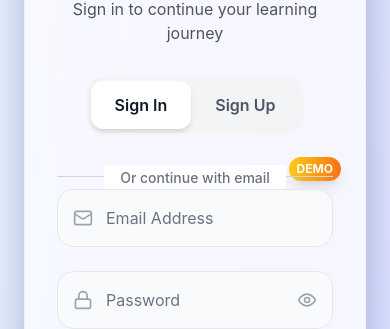
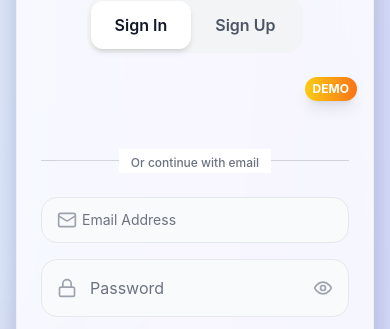
Before and after one commit to ChikamsoChidebe/SkillForge, a React (Vite) app: page /auth in a window 390 px wide. Shown: the part 952-1281 px from the top of the page. Built offline with nearby package versions, Linux system fonts and the light colour scheme; no server answers; the database is empty; what @hashgraph/sdk, groq-sdk would draw is missing.

Commit message:
More Updates

```diff
--- a/src/components/atoms/GoogleSignInButton.jsx
+++ b/src/components/atoms/GoogleSignInButton.jsx
@@ -123,13 +123,14 @@ const GoogleSignInButton = ({
         onClick={handleFallbackClick}
         disabled={disabled || isLoading}
         className={`
-          w-full flex items-center justify-center space-x-3 px-6 py-3
+          w-full flex items-center justify-center space-x-2 sm:space-x-3 px-4 sm:px-6 py-3 sm:py-4
           bg-white dark:bg-gray-800 border-2 border-gray-300 dark:border-gray-600
-          rounded-xl font-medium text-gray-700 dark:text-gray-200
+          rounded-xl font-medium text-sm sm:text-base text-gray-700 dark:text-gray-200
           hover:bg-gray-50 dark:hover:bg-gray-700 hover:border-gray-400 dark:hover:border-gray-500
           focus:outline-none focus:ring-2 focus:ring-blue-500 focus:border-transparent
           disabled:opacity-50 disabled:cursor-not-allowed
           transition-all duration-200 shadow-sm hover:shadow-md
+          min-h-[48px] touch-manipulation
           ${(!isInitialized || isLoading) ? 'opacity-100' : 'opacity-0 absolute inset-0'}
         `}
       >
@@ -140,8 +141,8 @@ const GoogleSignInButton = ({
           </>
         ) : (
           <>
-            <Chrome className="w-5 h-5 text-blue-500" />
-            <span>{buttonText}</span>
+            <Chrome className="w-4 h-4 sm:w-5 sm:h-5 text-blue-500 flex-shrink-0" />
+            <span className="truncate">{buttonText}</span>
           </>
         )}
       </motion.button>
--- a/src/pages/Auth.jsx
+++ b/src/pages/Auth.jsx
@@ -303,8 +303,8 @@ const Auth = () => {
       </header>
 
       {/* Main Content */}
-      <div className="relative z-10 max-w-7xl mx-auto px-6 py-12">
-        <div className="grid lg:grid-cols-2 gap-16 items-center">
+      <div className="relative z-10 max-w-7xl mx-auto px-4 sm:px-6 py-8 sm:py-12">
+        <div className="grid lg:grid-cols-2 gap-8 lg:gap-16 items-center">
 
           {/* Left Side - Hero Content */}
           <motion.div
@@ -419,7 +419,7 @@ const Auth = () => {
           >
             <div className="absolute -inset-4 bg-gradient-to-r from-blue-500/20 via-purple-500/20 to-indigo-500/20 rounded-3xl blur-xl" />
 
-            <div className="relative bg-white/80 dark:bg-gray-900/80 backdrop-blur-xl rounded-3xl border border-gray-200/50 dark:border-gray-700/50 shadow-2xl p-8 lg:p-10">
+            <div className="relative bg-white/80 dark:bg-gray-900/80 backdrop-blur-xl rounded-3xl border border-gray-200/50 dark:border-gray-700/50 shadow-2xl p-6 sm:p-8 lg:p-10">
 
               {/* Form Header */}
               <div className="text-center mb-8">
@@ -474,23 +474,25 @@ const Auth = () => {
               </div>
 
               {/* Google Sign-In */}
-              <div className="space-y-4">
+              <div className="space-y-4 mb-6">
+                <div className="w-full">
                   <GoogleSignInButton
                     mode={mode}
                     onSuccess={handleGoogleSuccess}
                     onError={handleGoogleError}
                     disabled={isLoading}
                     size="large"
-                  className="w-full"
+                    className="w-full min-h-[48px]"
                   />
+                </div>
 
                 {/* Divider */}
-                <div className="relative flex items-center justify-center my-6">
+                <div className="relative flex items-center justify-center my-4 sm:my-6">
                   <div className="absolute inset-0 flex items-center">
                     <div className="w-full border-t border-gray-300 dark:border-gray-600" />
                   </div>
-                  <div className="relative bg-white dark:bg-gray-900 px-4">
-                    <span className="text-sm text-gray-500 dark:text-gray-400 font-medium">
+                  <div className="relative bg-white dark:bg-gray-900 px-3 sm:px-4">
+                    <span className="text-xs sm:text-sm text-gray-500 dark:text-gray-400 font-medium">
                       Or continue with email
                     </span>
                   </div>
@@ -498,16 +500,16 @@ const Auth = () => {
               </div>
 
               {/* Form */}
-              <form onSubmit={handleSubmit} className="space-y-6">
+              <form onSubmit={handleSubmit} className="space-y-4 sm:space-y-6">
                 <AnimatePresence mode="wait">
                   {mode === 'register' && (
                     <motion.div
                       initial={{ opacity: 0, height: 0 }}
                       animate={{ opacity: 1, height: 'auto' }}
                       exit={{ opacity: 0, height: 0 }}
-                      className="space-y-6"
+                      className="space-y-4 sm:space-y-6"
                     >
-                      <div className="grid grid-cols-1 md:grid-cols-2 gap-4">
+                      <div className="grid grid-cols-1 sm:grid-cols-2 gap-3 sm:gap-4">
                         <div className="relative group">
                           <User className="absolute left-4 top-1/2 transform -translate-y-1/2 w-5 h-5 text-gray-400 group-focus-within:text-blue-500 transition-colors" />
                           <input
@@ -516,7 +518,7 @@ const Auth = () => {
                             value={formData.name}
                             onChange={handleChange}
                             placeholder="Full Name"
-                            className="w-full pl-12 pr-4 py-4 bg-gray-50 dark:bg-gray-800 border border-gray-200 dark:border-gray-700 rounded-2xl focus:ring-2 focus:ring-blue-500 focus:border-transparent transition-all duration-200 text-gray-900 dark:text-white placeholder-gray-500 dark:placeholder-gray-400"
+                            className="w-full pl-10 sm:pl-12 pr-4 py-3 sm:py-4 bg-gray-50 dark:bg-gray-800 border border-gray-200 dark:border-gray-700 rounded-2xl focus:ring-2 focus:ring-blue-500 focus:border-transparent transition-all duration-200 text-gray-900 dark:text-white placeholder-gray-500 dark:placeholder-gray-400 text-sm sm:text-base"
                             required
                           />
                         </div>
@@ -528,7 +530,7 @@ const Auth = () => {
                             value={formData.username}
                             onChange={handleChange}
                             placeholder="Username"
-                            className="w-full pl-12 pr-4 py-4 bg-gray-50 dark:bg-gray-800 border border-gray-200 dark:border-gray-700 rounded-2xl focus:ring-2 focus:ring-blue-500 focus:border-transparent transition-all duration-200 text-gray-900 dark:text-white placeholder-gray-500 dark:placeholder-gray-400"
+                            className="w-full pl-10 sm:pl-12 pr-4 py-3 sm:py-4 bg-gray-50 dark:bg-gray-800 border border-gray-200 dark:border-gray-700 rounded-2xl focus:ring-2 focus:ring-blue-500 focus:border-transparent transition-all duration-200 text-gray-900 dark:text-white placeholder-gray-500 dark:placeholder-gray-400 text-sm sm:text-base"
                             required
                           />
                         </div>
@@ -545,7 +547,7 @@ const Auth = () => {
                     value={formData.email}
                     onChange={handleChange}
                     placeholder="Email Address"
-                    className="w-full pl-12 pr-4 py-4 bg-gray-50 dark:bg-gray-800 border border-gray-200 dark:border-gray-700 rounded-2xl focus:ring-2 focus:ring-blue-500 focus:border-transparent transition-all duration-200 text-gray-900 dark:text-white placeholder-gray-500 dark:placeholder-gray-400"
+                    className="w-full pl-10 sm:pl-12 pr-4 py-3 sm:py-4 bg-gray-50 dark:bg-gray-800 border border-gray-200 dark:border-gray-700 rounded-2xl focus:ring-2 focus:ring-blue-500 focus:border-transparent transition-all duration-200 text-gray-900 dark:text-white placeholder-gray-500 dark:placeholder-gray-400 text-sm sm:text-base"
                     required
                   />
                 </div>
```
Lines whose indentation alone changed are shown as unchanged.
